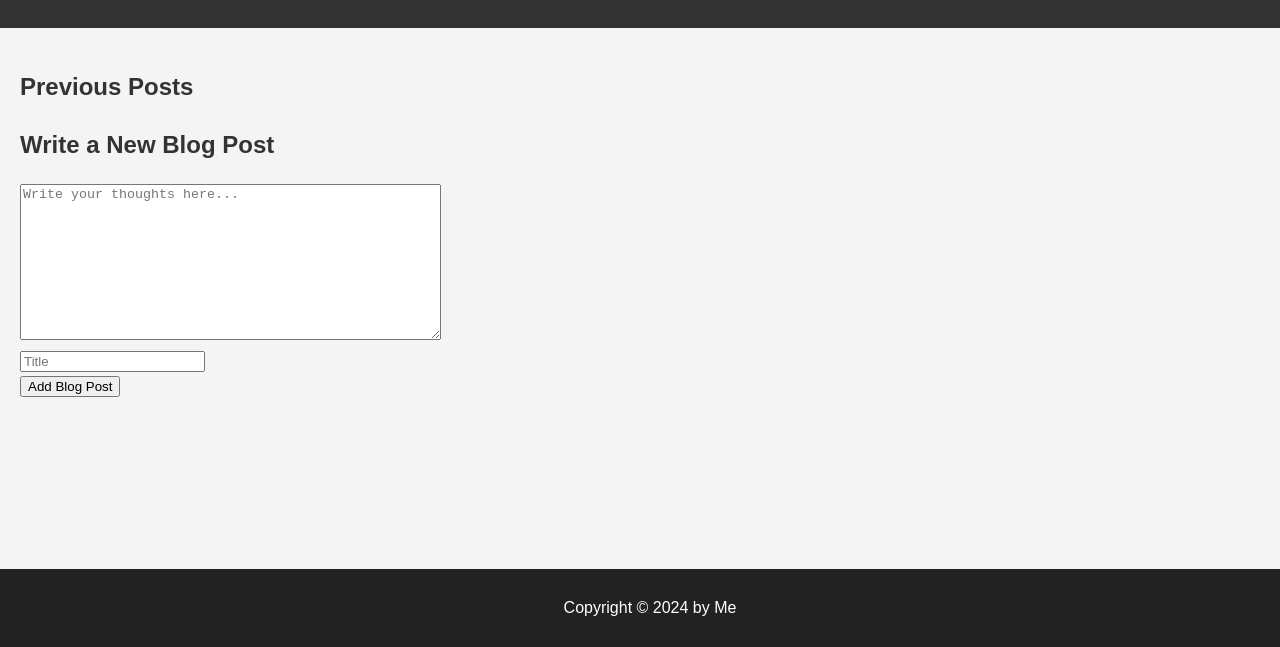
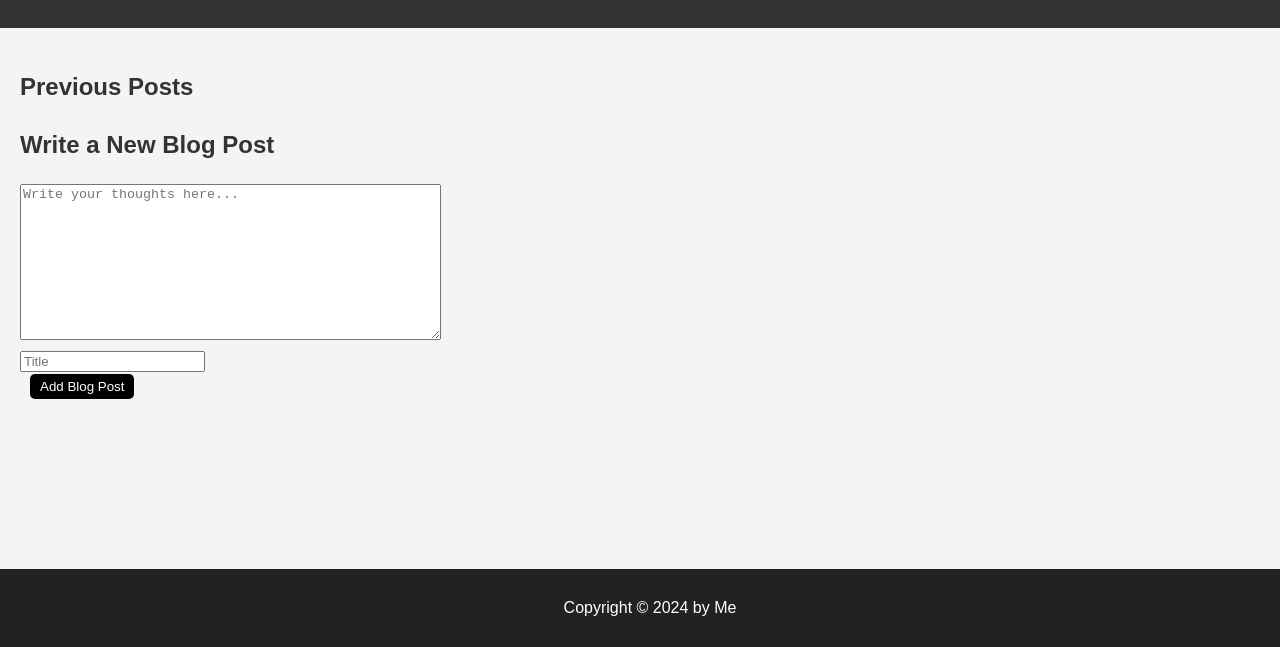
Before and after one commit to fjfl76/Personal-Website, a plain HTML site: page blog.html in a window 1280 px wide. Shown: the part 153-800 px from the top of the page. Drawn offline with Linux system fonts and the light colour scheme.

Commit message:
Update styles.css

```diff
--- a/styles.css
+++ b/styles.css
@@ -55,3 +55,17 @@ nav ul li a {
 nav ul li a:hover {
     background-color: #555;
 }
+
+button {
+    margin-left: 10px;
+    padding: 5px 10px;
+    background-color: #000000;
+    color: white;
+    border: none;
+    cursor: pointer;
+    border-radius: 5px;
+}
+
+button:hover {
+    background-color: #575757;
+}
```
